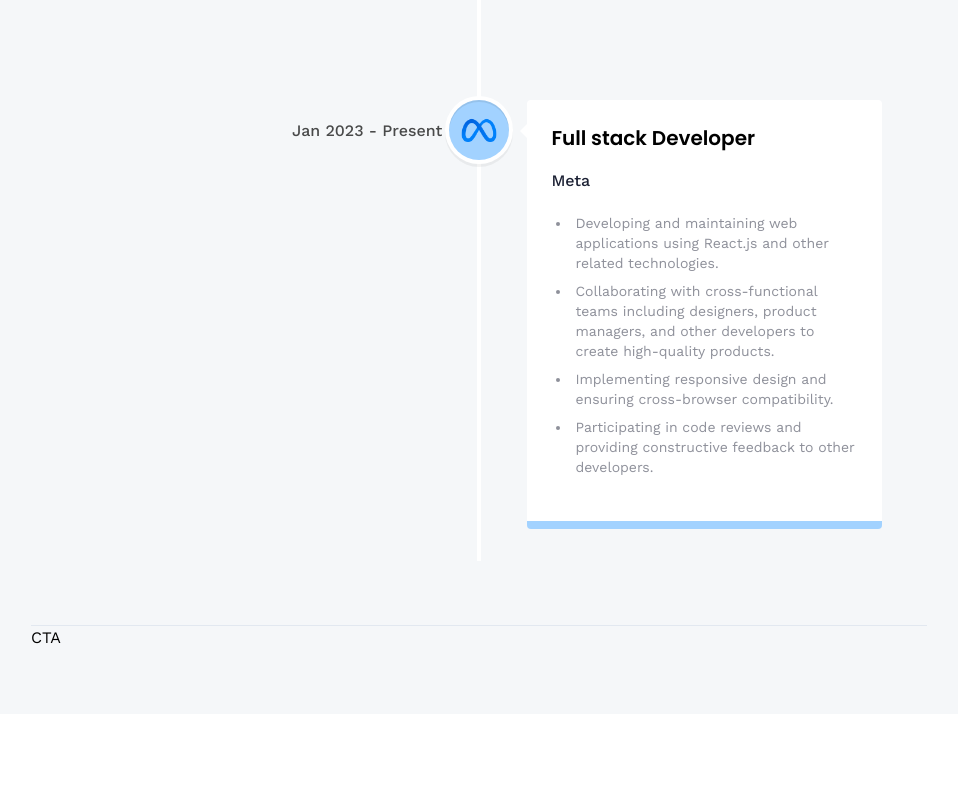
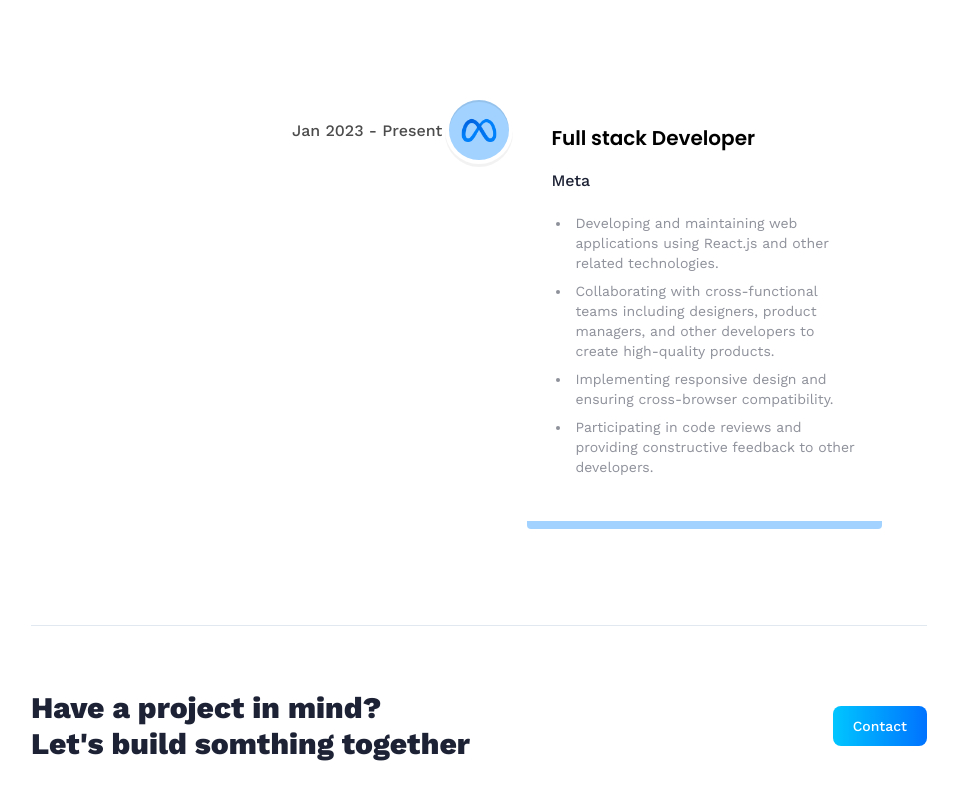
Before and after one commit to arrickx/vite-project, a React (Vite) app: page /vite-project/about in a window 1280 px wide. Shown: the part 2393-3193 px from the top of the page, without its empty margins (161-1119 px from the left). Before the commit the page ends 3107 px from the top, so only its background shows below. Built offline with nearby package versions, Linux system fonts and the light colour scheme; no server answers.

Commit message:
adding cta

```diff
--- a/src/App.jsx
+++ b/src/App.jsx
@@ -4,18 +4,18 @@ import { About, Contact, Home, Projects } from './pages';
 
 const App = () => {
   return (
-    <BrowserRouter basename="/vite-project">
-      <main className="bg-slate-300/20">
+    <BrowserRouter basename='/vite-project'>
+      <main className='bg-slate-300/20 h-[100vh]'>
         <Navbar />
         <Routes>
-          <Route path="/" element={<Home />} />
-          <Route path="/about" element={<About />} />
-          <Route path="/projects" element={<Projects />} />
-          <Route path="/contact" element={<Contact />} />
+          <Route path='/' element={<Home />} />
+          <Route path='/about' element={<About />} />
+          <Route path='/projects' element={<Projects />} />
+          <Route path='/contact' element={<Contact />} />
         </Routes>
       </main>
     </BrowserRouter>
-  )
-}
+  );
+};
 
-export default App
+export default App;
--- a/src/components/CTA.jsx
+++ b/src/components/CTA.jsx
@@ -1,8 +1,15 @@
 import React from 'react'
+import { Link } from 'react-router-dom'
 
 const CTA = () => {
   return (
-    <div>CTA</div>
+    <section className='cta'>
+      <p className='cta-text'>
+        Have a project in mind? <br className='sm:block hidden' />
+        Let's build somthing together
+      </p>
+      <Link to='/contact' className='btn'>Contact</Link>
+    </section>
   )
 }
 
--- a/src/pages/About.jsx
+++ b/src/pages/About.jsx
@@ -28,7 +28,7 @@ const About = () => {
         <h3 className='subhead-text'> My Skills</h3>
         <div className='mt-16 flex flex-wrap gap-12'>
           {skills.map((skill) => (
-            <div className='block-container w-20 h-20'>
+            <div className='block-container w-20 h-20' key={skill.name}>
               <div className='btn-back rounded-xl' />
               <div className='btn-front rounded-xl flex justify-center items-center'>
                 <img
```
